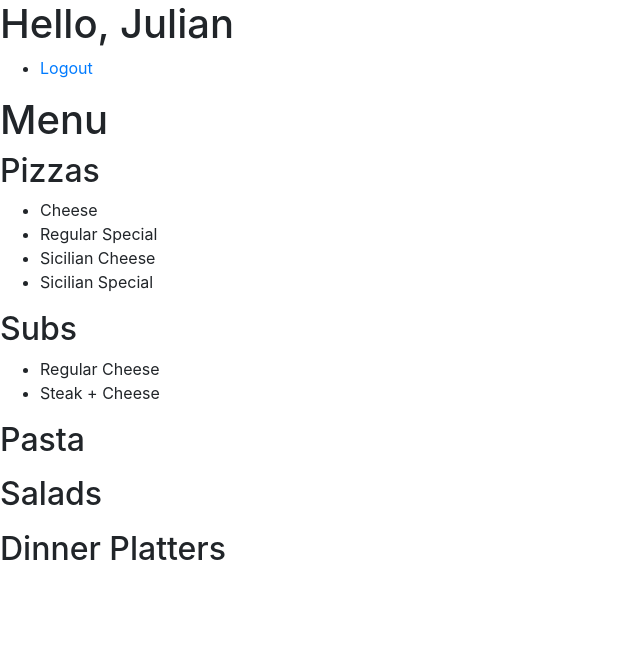
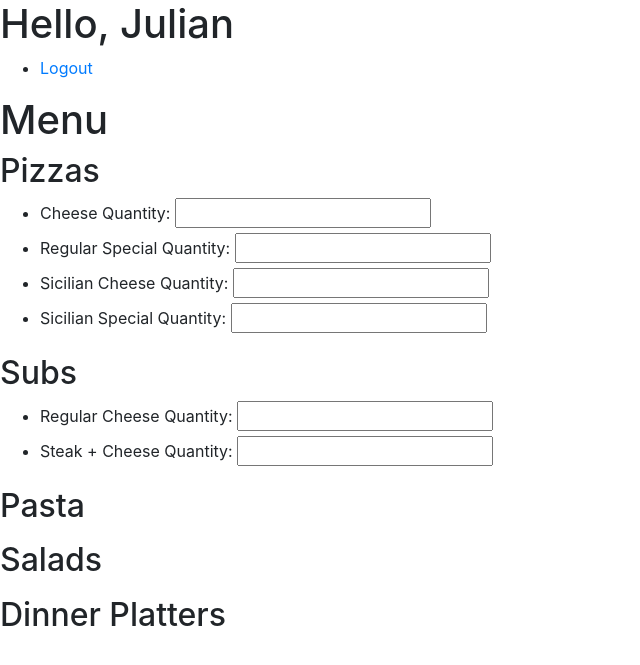
Before and after one commit to dylanroberts823/project3, a Django app: page /menu/ in a window 1280 px wide. Shown: the top 665 px of the page, without its empty margins (0-640 px from the left). Run offline with Django 3.2, Linux system fonts and the light colour scheme; a user stored in the database is signed in; data comes from the database, SQL or seed files in the repository; some libraries are stand-ins or nearby versions.

Commit message:
Added quantity button

```diff
--- a/orders/templates/orders/index.html
+++ b/orders/templates/orders/index.html
@@ -7,7 +7,11 @@
       <ul>
         {% for item in Items %}
           {% if item.category == category %}
-            <li>{{ item }}</li>
+            <li>
+              {{ item }}
+              <label for="quantity">Quantity:</label>
+              <input type="number" id="{{item}}" min="0">
+            </li>
           {% endif %}
         {% endfor %}
       </ul>
```
